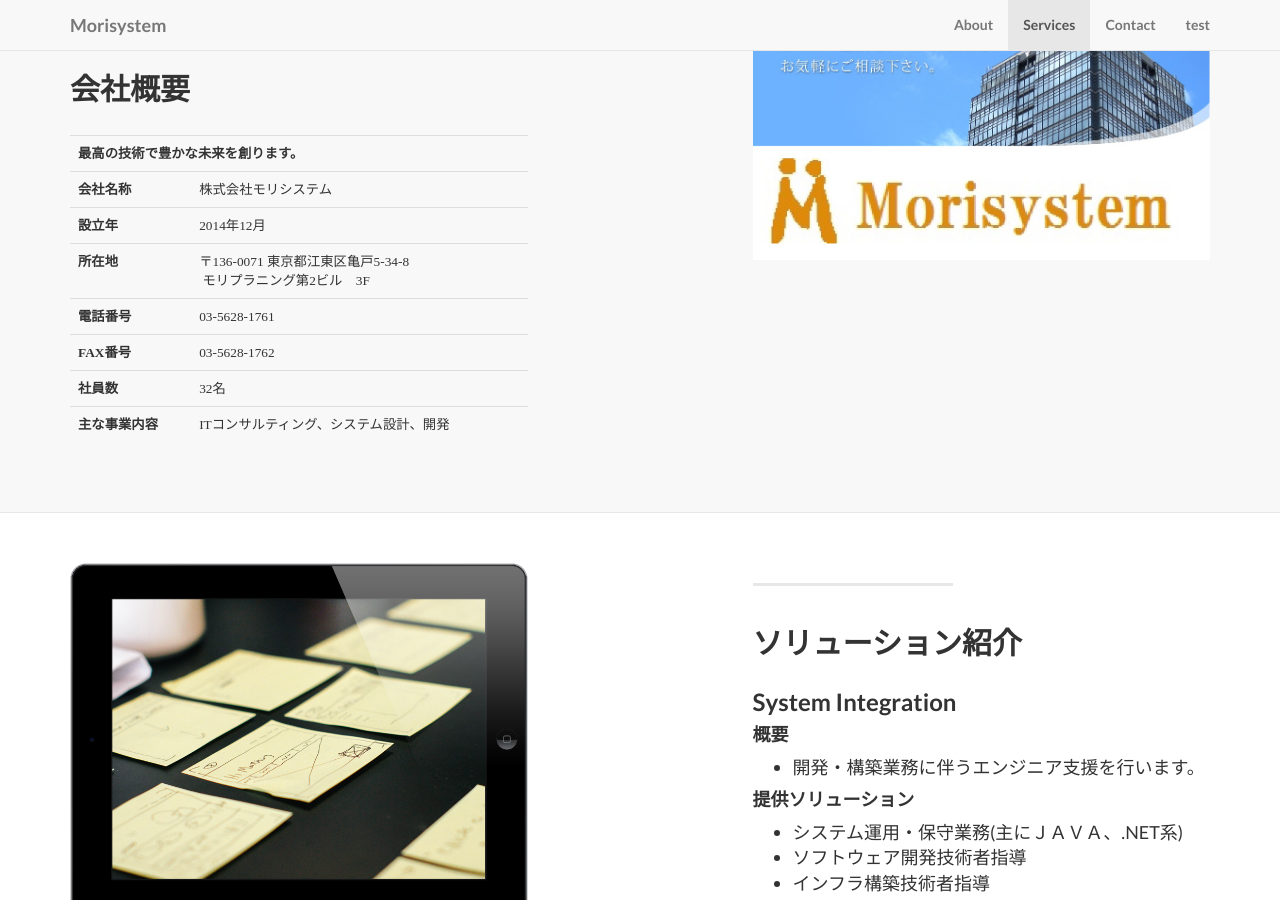
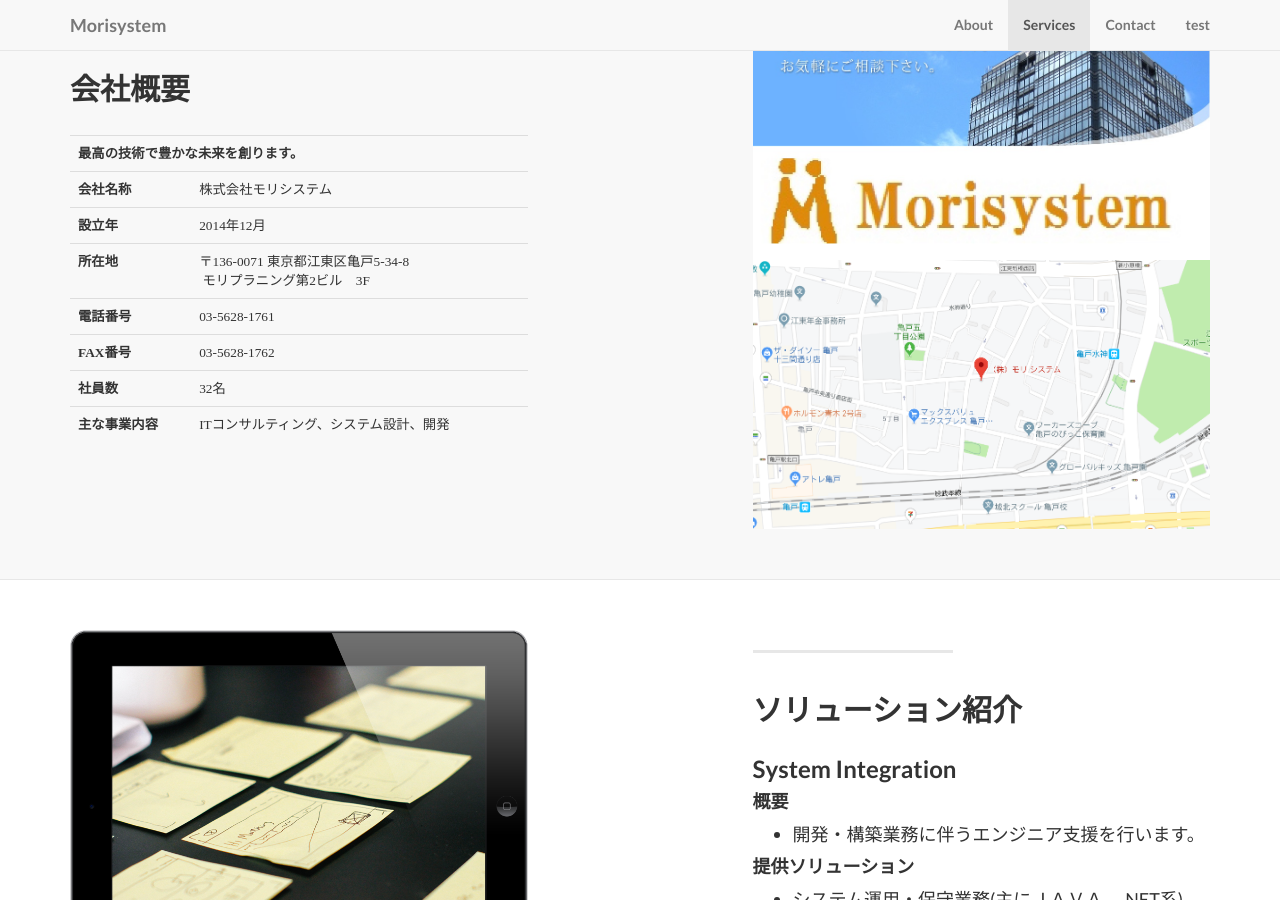
Before and after one commit to mori-system/mori-system.github.io, a Jekyll site: the page built from index.html, in a window 1280 px wide and 900 px high, scrolled down 885 px. Built offline with Jekyll 4.4.1, drawn with Linux system fonts in a browser that asks for light colours.

Commit message:
Update page_content.html

```diff
--- a/_includes/page_content.html
+++ b/_includes/page_content.html
@@ -16,6 +16,7 @@
                 </div>
                                <div class="col-lg-5 col-lg-offset-2 col-sm-6">
                     <img class="img-responsive" src="img/services/mori.jpg" alt="">
+                    <img class="img-responsive" src="img/services/mori.png" alt="">
                 </div>
             </div>
 
```
